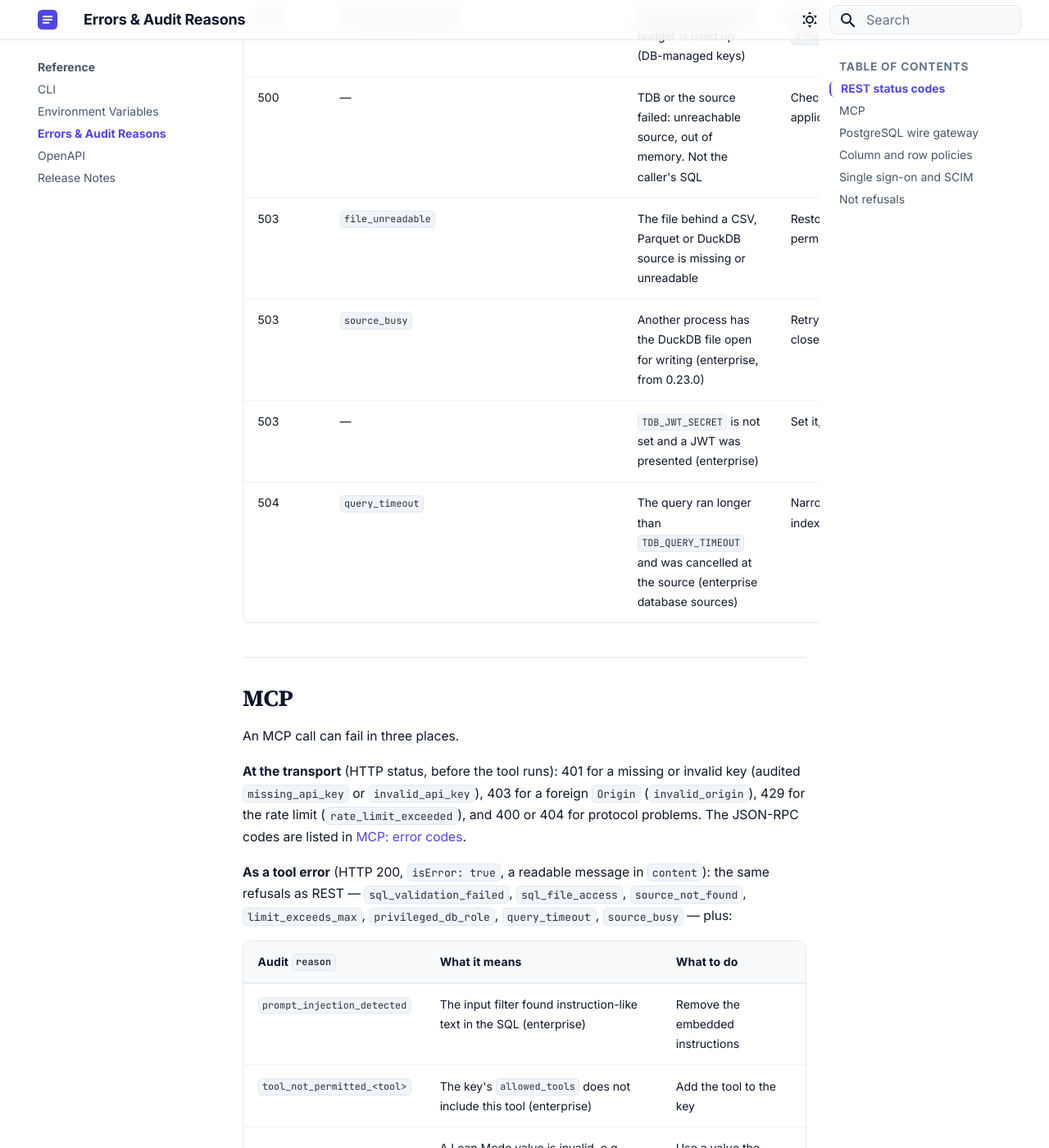
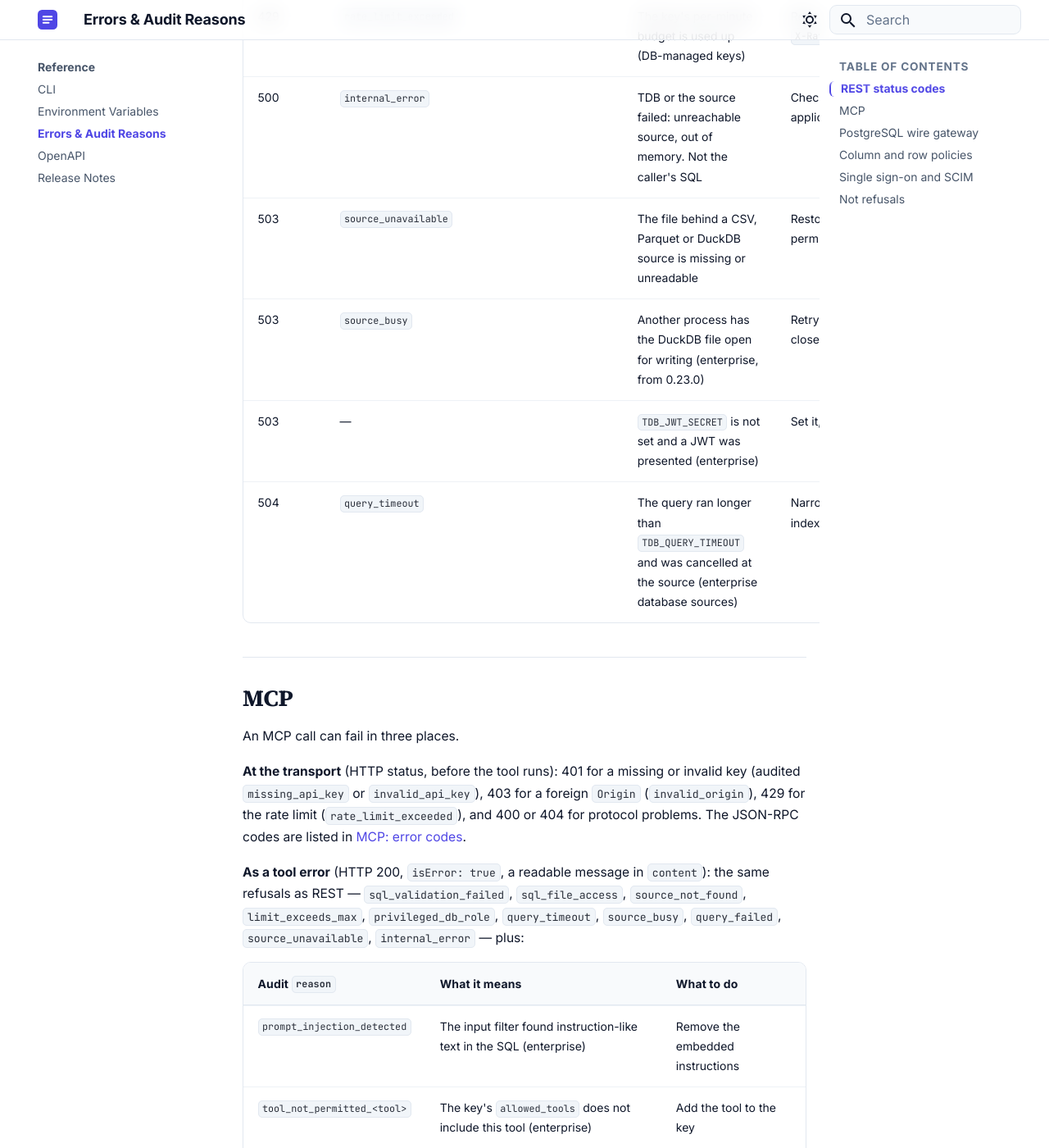
Before and after one commit to tdb-project/tdb-docs, an MkDocs documentation site: the page built from docs/reference/errors.md, in a window 1280 px wide and 1400 px high, scrolled down 2754 px. Shown: the whole window at 82% size. Built offline with MkDocs 1.6.1 and Material for MkDocs 9.7.7, drawn with Linux system fonts in a browser that asks for light colours.

Commit message:
docs: failed queries are audited (community 0.17.0, enterprise 0.28.0)
Co-Authored-By: Claude Opus 5.5 <noreply@anthropic.com>

```diff
--- a/docs/reference/errors.md
+++ b/docs/reference/errors.md
@@ -15,7 +15,7 @@ for the entry format.
 | Status | Audit `reason` | What it means | What to do |
 |---|---|---|---|
 | 400 | `sql_validation_failed` | The SQL is not a single read-only `SELECT` (or `WITH … SELECT`) | Remove the write or the second statement. See [Query](../api/query.md) |
-| 400 | — | `Query failed: …` — the source rejected the SQL: unknown column or table, syntax error, a value that does not convert (from community 0.12.4 / enterprise 0.20.3) | Fix the SQL; the source's own message follows |
+| 400 | `query_failed` | `Query failed: …` — the source rejected the SQL: unknown column or table, syntax error, a value that does not convert (from community 0.12.4 / enterprise 0.20.3) | Fix the SQL; the source's own message follows |
 | 400 | `limit_exceeds_max` | `limit` is above the deployment's row ceiling (`TDB_MAX_ROWS`, enterprise) | Lower `limit`, aggregate in SQL, or raise `TDB_MAX_ROWS` |
 | 400 | `invalid_connection` | Registration: the `connection` block is not valid for the `source_type` | Check the connector page for the required fields |
 | 400 | `unsupported_source_type` | Registration: the `source_type` is not available in this edition | Use `csv` (community) or a commercial connector |
@@ -34,8 +34,8 @@ for the entry format.
 | 409 | — | An audit export to the same destination is already running (enterprise) | Wait for it, or treat 409 as "still running" |
 | 422 | — | The request body failed validation (wrong type, value out of range; in community a `limit` over 1,000) | Read the `detail` array; it names the field |
 | 429 | `rate_limit_exceeded` | The key's per-minute budget is used up (DB-managed keys) | Retry after the `X-RateLimit-Reset` time |
-| 500 | — | TDB or the source failed: unreachable source, out of memory. Not the caller's SQL | Check the source and the application log |
-| 503 | `file_unreadable` | The file behind a CSV, Parquet or DuckDB source is missing or unreadable | Restore the file or fix its permissions |
+| 500 | `internal_error` | TDB or the source failed: unreachable source, out of memory. Not the caller's SQL | Check the source and the application log |
+| 503 | `source_unavailable` | The file behind a CSV, Parquet or DuckDB source is missing or unreadable | Restore the file or fix its permissions |
 | 503 | `source_busy` | Another process has the DuckDB file open for writing (enterprise, from 0.23.0) | Retry once the writer has closed the file. See [DuckDB](../connectors/duckdb.md#the-file-stays-yours) |
 | 503 | — | `TDB_JWT_SECRET` is not set and a JWT was presented (enterprise) | Set it, or use API keys |
 | 504 | `query_timeout` | The query ran longer than `TDB_QUERY_TIMEOUT` and was cancelled at the source (enterprise database sources) | Narrow the query, add an index, or raise the timeout |
@@ -54,7 +54,8 @@ protocol problems. The JSON-RPC codes are listed in
 
 **As a tool error** (HTTP 200, `isError: true`, a readable message in `content`): the
 same refusals as REST — `sql_validation_failed`, `sql_file_access`,
-`source_not_found`, `limit_exceeds_max`, `privileged_db_role`, `query_timeout`, `source_busy` — plus:
+`source_not_found`, `limit_exceeds_max`, `privileged_db_role`, `query_timeout`, `source_busy`,
+`query_failed`, `source_unavailable`, `internal_error` — plus:
 
 | Audit `reason` | What it means | What to do |
 |---|---|---|
```
Also changed, not shown: docs/release-notes.md (+1 -0 lines), docs/security/audit.md (+10 -0 lines).
